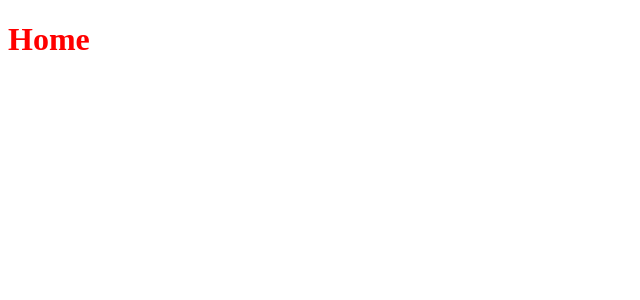
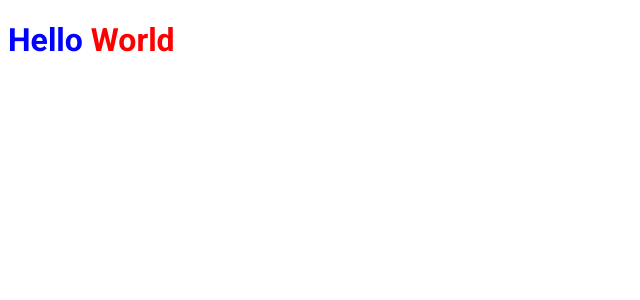
Before and after one commit to atiliosilfer/ignews, a Next.js app: page / in a window 1280 px wide. Shown: the top 300 px of the page, without its empty margins (0-640 px from the left). Built offline with nearby package versions, Linux system fonts and the light colour scheme.

Commit message:
adicionando font roboto

```diff
--- a/src/pages/_app.tsx
+++ b/src/pages/_app.tsx
@@ -1,3 +1,5 @@
+// carregado sempre que o usuario troca de pagina
+
 import { AppProps } from 'next/app'
 
 function MyApp({ Component, pageProps }: AppProps) {
--- /dev/null
+++ b/src/pages/_document.tsx
@@ -0,0 +1,20 @@
+// carregado apenas uma vez
+import Document, { Head, Html, Main, NextScript } from 'next/document';
+
+export default class MyDocument extends Document {
+  render() {
+    return (
+      <Html lang="en" >
+        <Head>
+          <link rel="preconnect" href="https://fonts.googleapis.com" />
+          <link href="https://fonts.googleapis.com/css2?family=Poppins:wght@400;600&family=Roboto:wght@400;700;900&display=swap" rel="stylesheet" />
+          <title>ignews</title>
+        </Head>
+        <body>
+          <Main />
+          <NextScript />
+        </body>
+      </Html>
+    )
+  }
+}
--- a/src/pages/index.tsx
+++ b/src/pages/index.tsx
@@ -1,5 +1,5 @@
 import styles from "../styles/home.module.scss";
 
 export default function Home() {
-  return <h1 className={styles.title}>Home</h1>;
+  return <h1 className={styles.title}><span>Hello</span> World</h1>;
 }
--- a/src/styles/home.module.scss
+++ b/src/styles/home.module.scss
@@ -1,3 +1,8 @@
 .title {
   color: red;
+  font-family: "Roboto";
+
+  span {
+    color: blue;
+  }
 }
```
